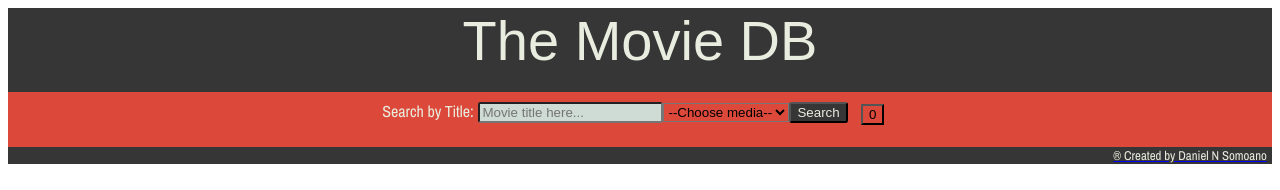
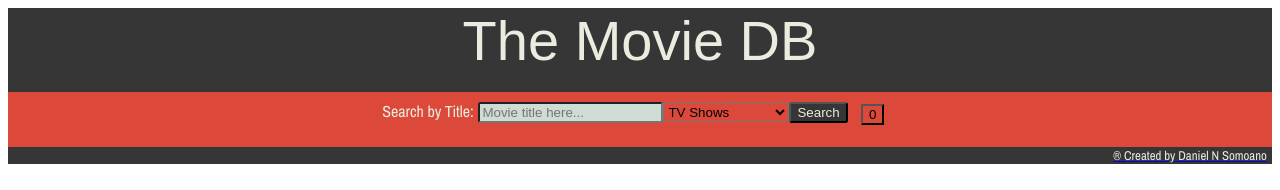
Before and after one commit to dnsomoano/lets-go-to-the-vue-vies, a Vue app: page / in a window 1280 px wide. Shown: the top 190 px of the page. Built offline with nearby package versions, Linux system fonts and the light colour scheme; a web font is replaced by a local one.

Commit message:
No luck on search results changing because of selection.

```diff
--- a/src/App.vue
+++ b/src/App.vue
@@ -6,12 +6,13 @@
     </header>
     <section class="search-container">
       <header>Search by Title:</header>
-      <form class="form-style" v-on:submit.prevent="getSearchResults(selection)">
+      <!-- TODO fix selection passing into function getSearchResults, defaults to Tv shows as value. Parameter or otherwise. -->
+      <form class="form-style" v-on:submit.prevent="getSearchResults()">
         <input class="search-bar" type="text" placeholder="Movie title here..." v-on:focus="searchTerm = ''" v-model="searchTerm" />
         <select v-model="selection">
           <option value=""> --Choose media-- </option>
-          <option value="movies">Movies</option>
-          <option value="tv shows" selected>TV Shows</option>
+          <option selected>Movies</option>
+          <option>TV Shows</option>
         </select>
         <button class="search-button" type="submit" name="search-button">Search</button>
         </form>
@@ -51,10 +52,12 @@ export default {
     testing: function() {
       // console.log("testing", this.searchTerm);
     },
-    getSearchResults: function(selection) {
+    getSearchResults: function() {
       // console.log("getting", this.searchTerm);
-      if ((selection = "tv shows")) {
+      if ((this.selection = "TV Shows")) {
         if (this.searchTerm) {
+          console.log(this.selection);
+          // console.log(choice);
           let TV_URL = `https://api.themoviedb.org/3/search/tv?api_key=e99344bac0d2a5336621a8492eeb2e74&language=en-US&query=${
             this.searchTerm
           }&page=1&include_adult=true`;
@@ -66,11 +69,13 @@ export default {
               this.movies = data.results;
             });
         }
-      } else if ((selection = "movies")) {
+      } else if ((this.selection = "Movies")) {
         if (this.searchTerm) {
+          console.log(this.selection);
+          // console.log(choice);
           let MOVIES_URL = `https://api.themoviedb.org/3/search/movies?api_key=e99344bac0d2a5336621a8492eeb2e74&language=en-US&query=${
             this.searchTerm
-          }&page=1`;
+          }&page=1&include_adult=true`;
           // console.log(MOVIES_URL);
           fetch(MOVIES_URL)
             .then(resp => resp.json())
@@ -80,6 +85,7 @@ export default {
             });
         }
       } else {
+        // console.log(choice);
         const TRENDING = `https://api.themoviedb.org/3/trending/all/day?api_key=e99344bac0d2a5336621a8492eeb2e74`;
         fetch(TRENDING)
           .then(resp => resp.json())
```
